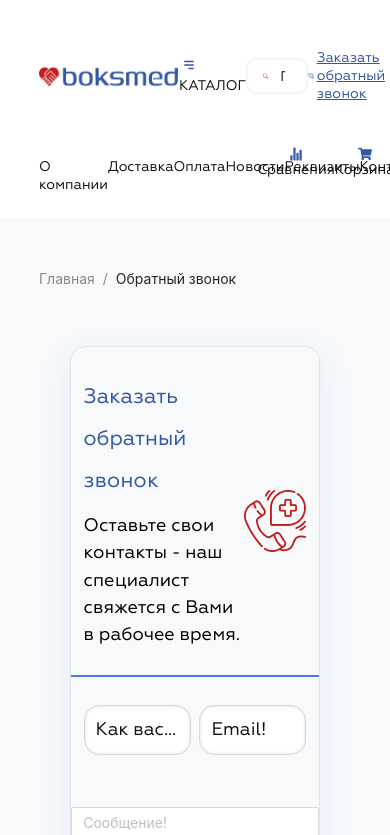
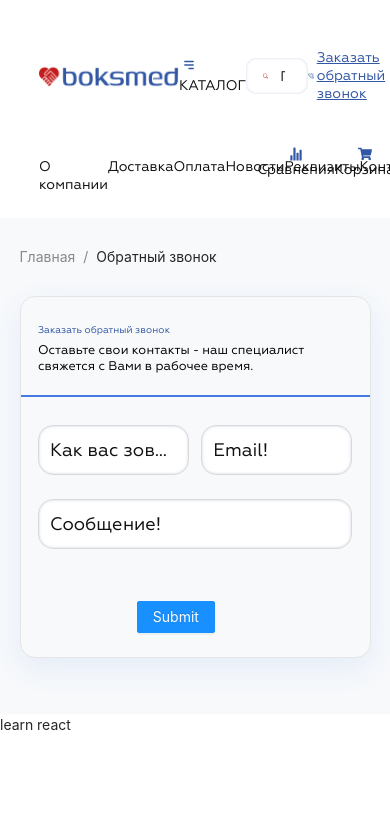
Before and after one commit to TukhtayevaRoziya/boksMedFront, a React (Create React App) app: page / in a window 390 px wide. Shown: the top 835 px of the page. Built offline with nearby package versions, Linux system fonts and the light colour scheme.

Commit message:
some fix

```diff
--- a/src/components/contact/Contact.module.css
+++ b/src/components/contact/Contact.module.css
@@ -1,5 +1,5 @@
 .body {
-  padding: 50px 10% 200px;
+  padding: 3em 10% 5em;
   background-color: #f7f9fb;
 }
 
@@ -20,7 +20,7 @@
   justify-content: space-between;
 }
 
-.title__block img{
+.title__block img {
   width: 4.5em;
   height: auto;
 }
@@ -31,7 +31,6 @@
   font-weight: 500;
   font-size: 1.5em;
   line-height: 2em;
-
   color: var(--main-font-blue-color);
 }
 
@@ -41,6 +40,36 @@
   font-weight: 400;
   font-size: 1.3em;
   line-height: 1.5em;
-
   color: #000000;
 }
+
+@media (min-width: 0) and (max-width: 1200px) {
+  .body {
+    padding: 2em 5% 4em;
+  }
+
+  .block {
+    width: 90%;
+  }
+}
+
+@media (min-width: 0) and (max-width: 800px) {
+  .block {
+    width: 100%;
+    margin: 2em auto 0;
+  }
+
+  .title__block h1 {
+    font-size: 0.7em;
+    line-height: 1.2em;
+  }
+
+  .title__block p {
+    font-size: 0.9em;
+    line-height: 1.3em;
+  }
+
+  .title__block img {
+    display: none;
+  }
+}
--- a/src/components/contact/Form.module.css
+++ b/src/components/contact/Form.module.css
@@ -1,6 +1,7 @@
 .two__inp {
   width: 90%;
   display: flex;
+  flex-wrap: wrap;
   justify-content: space-between;
   margin: 2em auto;
 }
@@ -30,6 +31,10 @@
   color: var(--main-font-black-color);
 }
 
+.two__inp .mini_inp:last-child{
+  width: 100%;
+}
+
 .hr{
   border: 0.5px solid #497AE2;
   height: 0;
--- a/src/components/contact/Form.tsx
+++ b/src/components/contact/Form.tsx
@@ -4,18 +4,49 @@ import { Button, Form, Input } from "antd";
 import { instance } from "../../api/api";
 import { ResType } from "../../types/ApiTypes";
 
-import styles from './Form.module.css'
+import styles from "./Form.module.css";
 
 const MyForm: React.FC = () => {
   const onFinish = (values: any) => {
     instance.post("contact", values).then((res: ResType) => {
-      console.log(res.data);
+      // console.log(res.data);
     });
   };
 
   const onFinishFailed = (errorInfo: any) => {
-    console.log("Failed:", errorInfo);
+    // console.log("Failed:", errorInfo);
   };
+
+  const data = [
+    {
+      id: 1,
+      name: "username",
+      message: "Please input your username!",
+      placeholder: "Как вас зовут?!",
+    },
+    {
+      id: 2,
+      name: "email",
+      message: "Please input your email!",
+      placeholder: "Email!",
+    },
+    {
+      id: 3,
+      name: "message",
+      message: "Please input your username!",
+      placeholder: "Сообщение!",
+    },
+  ];
+
+  const dataMap = data.map((d) => (
+    <Form.Item key={d.id}
+      name={d.name}
+      rules={[{ required: true, message: d.message }]}
+      className={styles.mini_inp}
+    >
+      <Input placeholder={d.placeholder} />
+    </Form.Item>
+  ));
 
   return (
     <>
@@ -29,31 +60,7 @@ const MyForm: React.FC = () => {
         onFinishFailed={onFinishFailed}
         autoComplete="off"
       >
-      <div className={styles.two__inp}>
-        <Form.Item
-          name="username"
-          rules={[{ required: true, message: "Please input your username!" }]}
-          className={styles.mini_inp}
-        >
-          <Input placeholder="Как вас зовут?!" />
-        </Form.Item>
-
-        <Form.Item
-          name="email"
-          rules={[{ required: true, message: "Please input your Email!" }]}
-          className={styles.mini_inp}
-        >
-          <Input placeholder="Email!" type={"tel"}/>
-        </Form.Item>
-      </div>
-
-      <Form.Item
-        name="message"
-        rules={[{ required: true, message: "Please input your Message!" }]}
-      >
-        <Input placeholder="Сообщение!" />
-      </Form.Item>
-
+        <div className={styles.two__inp}>{dataMap}</div>
         <Form.Item wrapperCol={{ offset: 8, span: 16 }}>
           <Button type="primary" htmlType="submit">
             Submit
```
Also changed, not shown: src/components/contact/Contact.tsx (+4 -5 lines). Lines whose indentation alone changed are shown as unchanged.
